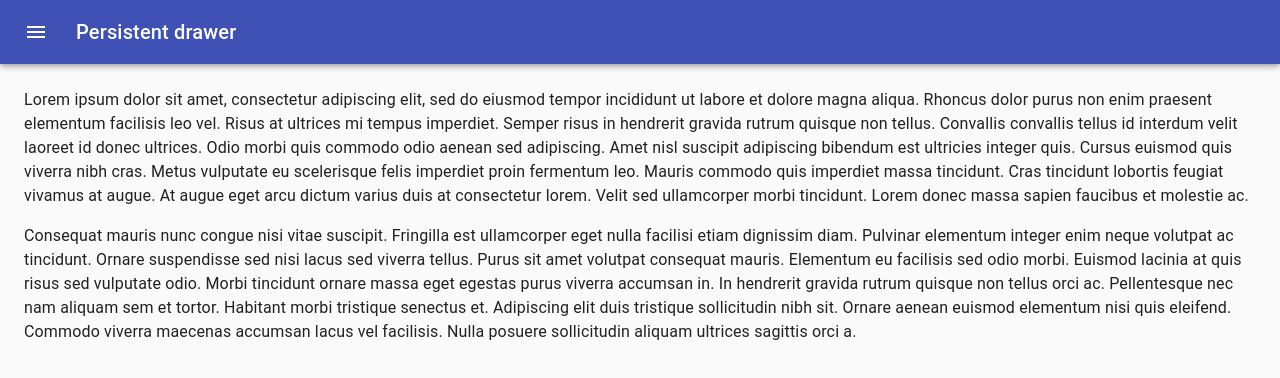
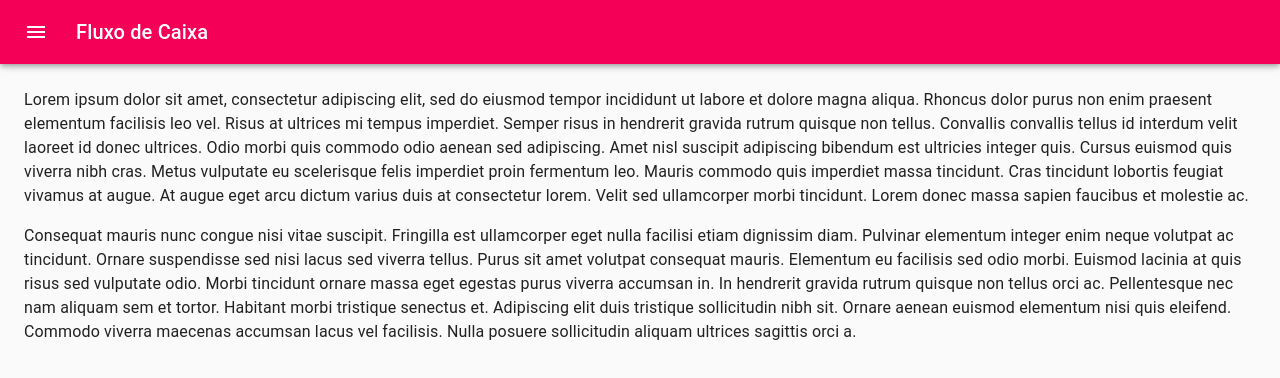
Before and after one commit to brunogomesreis/CerqueiraReisAdvUI, a React (Create React App) app: page / in a window 1280 px wide. Shown: the top 378 px of the page. Built offline with nearby package versions, Linux system fonts and the light colour scheme; the HTML template or start-up script is replaced by a standard one.

Commit message:
Implementing header interface

```diff
--- a/src/App.tsx
+++ b/src/App.tsx
@@ -1,7 +1,5 @@
 import { createTheme, Theme } from '@material-ui/core/styles';
-import logo from './logo.svg';
 import './App.css';
-import SummaryCards from './components/SummaryCard/SummaryCard';
 import Layout from './components/layout';
 
 export const lightTheme: Theme = createTheme({
--- a/src/components/Header/header.tsx
+++ b/src/components/Header/header.tsx
@@ -79,7 +79,12 @@ const useStyles = makeStyles((theme: Theme) =>
   }),
 );
 
-export default function PersistentDrawerLeft() {
+interface headerProps {
+  text: string;
+}
+
+
+export default function PersistentDrawerLeft({text}: headerProps) {
   const classes = useStyles();
   const theme = useTheme();
   const [open, setOpen] = React.useState(false);
@@ -96,6 +101,7 @@ export default function PersistentDrawerLeft() {
     <div className={classes.root}>
       <CssBaseline />
       <AppBar
+        color='secondary'
         position="fixed"
         className={clsx(classes.appBar, {
           [classes.appBarShift]: open,
@@ -112,7 +118,7 @@ export default function PersistentDrawerLeft() {
             <MenuIcon />
           </IconButton>
           <Typography variant="h6" noWrap>
-            Persistent drawer
+            {text}
           </Typography>
         </Toolbar>
       </AppBar>
--- a/src/components/layout.tsx
+++ b/src/components/layout.tsx
@@ -1,5 +1,4 @@
-import React, { FC, ReactNode, useReducer } from "react";
-import clsx from "clsx";
+import React, { FC, useReducer } from "react";
 import { makeStyles, createStyles, Theme } from "@material-ui/core/styles";
 import { CssBaseline } from "@material-ui/core";
 
@@ -57,7 +56,7 @@ const Layout: FC<Props> = ({ useDefaultTheme }) => {
   return (
     <div className={classes.root}>
       <CssBaseline />
-      <Header/>
+      <Header text="Fluxo de Caixa"/>
       {/* <Navigation open={open} handleClose={toggle} />
       <main
         className={clsx(classes.content, {
```
Also changed, not shown: src/logo.svg (deleted).
